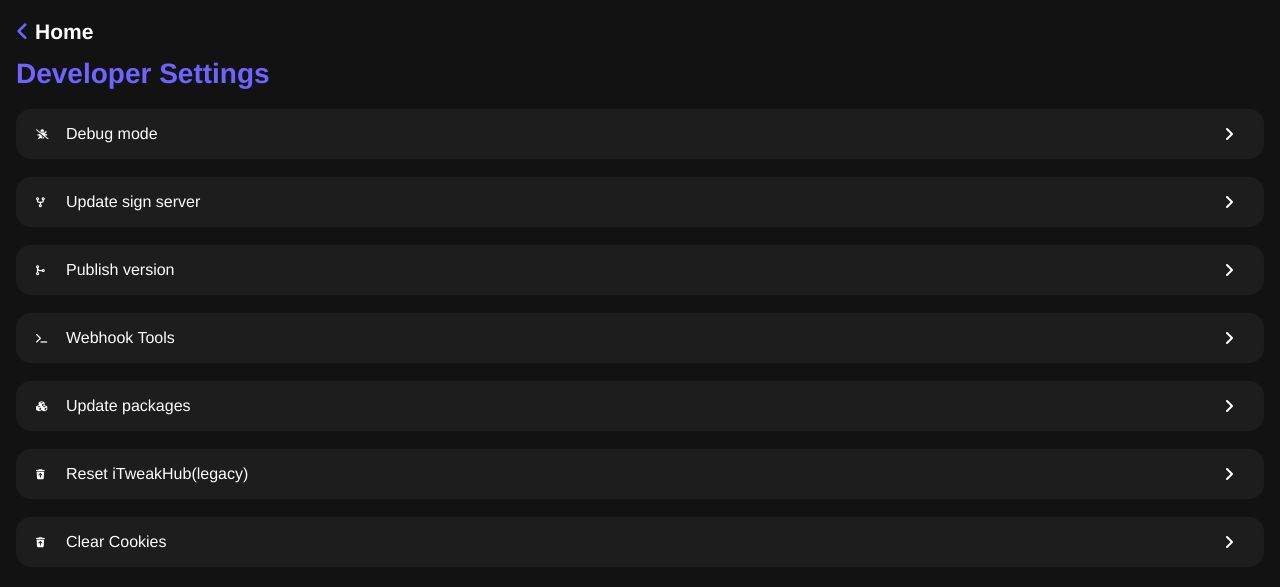
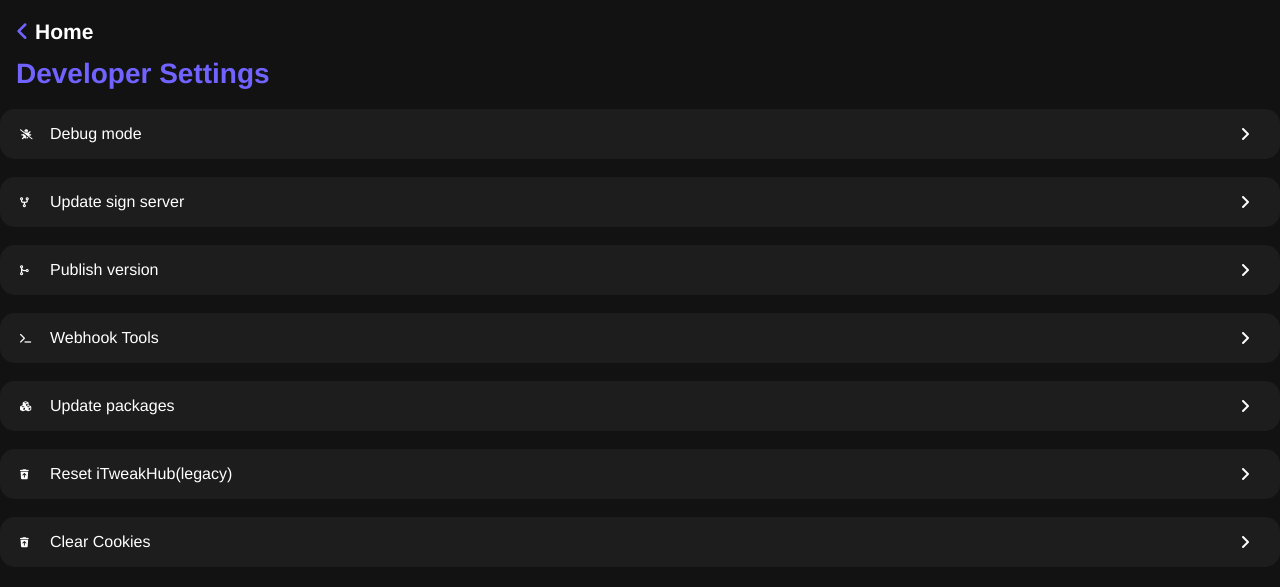
Before and after one commit to Ibinou/iTweakHub, a PHP site: page /devs.html in a window 1280 px wide. Shown: the top 587 px of the page. Run offline with PHP 8.4, Linux system fonts and the light colour scheme; some libraries are stand-ins or nearby versions.

Commit message:
Update styles.css

```diff
--- a/css/styles.css
+++ b/css/styles.css
@@ -147,8 +147,6 @@ body::-webkit-scrollbar+.screenshot::-webkit-scrollbar {
   text-align: center;
   padding-left: 30px;
   position: relative;
-  margin-left: 16px;
-  margin-right: 16px;
 }
 
 .icn-left {
```
